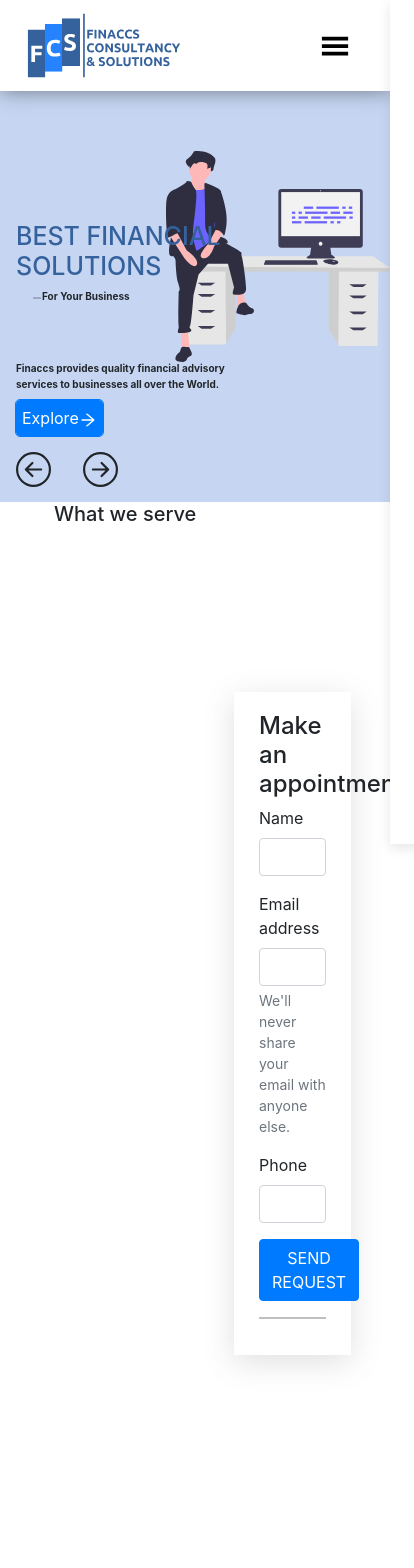
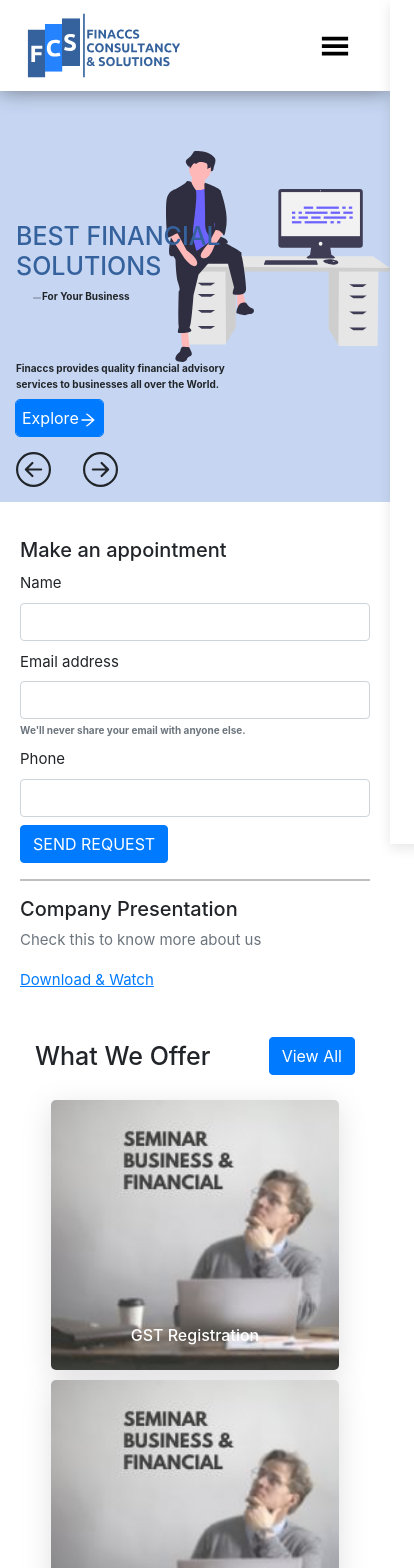
Before and after one commit to imjatinx/Finaccs-React-Website, a React (Create React App) app: page / in a window 390 px wide. Shown: the top 1568 px of the page, 414 px wide, since content can reach past the window. Before the commit the page ends 1355 px from the top, so only its background shows below. Built offline with nearby package versions, Linux system fonts and the light colour scheme.

Commit message:
form and service section added

```diff
--- a/public/index.html
+++ b/public/index.html
@@ -1,11 +1,13 @@
 <!doctype html>
 <html lang="en">
 <head>
-    <meta charset="utf-8">
-    <meta name="viewport" content="width=device-width, initial-scale=1">
+  <meta charset="UTF-8">
+  <meta http-equiv="X-UA-Compatible" content="IE=edge">
+  <meta name="viewport" content="width=device-width, initial-scale=1.0">
 
   <!-- BootStrap 5 -->
-    <link href="https://cdn.jsdelivr.net/npm/bootstrap@5.2.0-beta1/dist/css/bootstrap.min.css" rel="stylesheet" integrity="sha384-0evHe/X+R7YkIZDRvuzKMRqM+OrBnVFBL6DOitfPri4tjfHxaWutUpFmBp4vmVor" crossorigin="anonymous">
+  <link href="https://cdn.jsdelivr.net/npm/bootstrap@5.2.0-beta1/dist/css/bootstrap.min.css" rel="stylesheet"
+    integrity="sha384-0evHe/X+R7YkIZDRvuzKMRqM+OrBnVFBL6DOitfPri4tjfHxaWutUpFmBp4vmVor" crossorigin="anonymous">
 
   <!-- Font Awesome w3schools.com -->
   <script src='https://kit.fontawesome.com/a076d05399.js' crossorigin='anonymous'></script>
@@ -20,6 +22,9 @@
   <noscript>You need to enable JavaScript to run this app.</noscript>
   <div id="root"></div>
 
-    <script src="https://cdn.jsdelivr.net/npm/bootstrap@5.2.0-beta1/dist/js/bootstrap.bundle.min.js" integrity="sha384-pprn3073KE6tl6bjs2QrFaJGz5/SUsLqktiwsUTF55Jfv3qYSDhgCecCxMW52nD2" crossorigin="anonymous"></script>
+  <script src="https://cdn.jsdelivr.net/npm/bootstrap@5.2.0-beta1/dist/js/bootstrap.bundle.min.js"
+    integrity="sha384-pprn3073KE6tl6bjs2QrFaJGz5/SUsLqktiwsUTF55Jfv3qYSDhgCecCxMW52nD2"
+    crossorigin="anonymous"></script>
 </body>
+
 </html>
--- a/src/Components/EnquiryForm.jsx
+++ b/src/Components/EnquiryForm.jsx
@@ -1,27 +1,33 @@
 import React from 'react'
+import { Link } from 'react-router-dom'
 import '../Styling/EnquiryForm.css'
 
 export default function EnquiryForm() {
   return (
-    <div className='appointment_form'>
-      <h4>Make an appointment</h4>
-      <form>
-        <div className="mb-3">
+    <div className='row appointment_form'>
+      <form className='col-lg-12 col-md-6 col-sm-6 col-xs-12'>
+        <h4>Make an appointment</h4>
+        <div className="mb-2">
           <label htmlFor="name" className="form-label">Name</label>
-          <input type="name" className="form-control" />
+          <input type="name" className="form-control" required/>
         </div>
-        <div className="mb-3">
+        <div className="mb-2">
           <label htmlFor="email" className="form-label">Email address</label>
-          <input type="email" className="form-control" />
+          <input type="email" className="form-control" required/>
           <div className="form-text">We'll never share your email with anyone else.</div>
         </div>
-        <div className="mb-3">
+        <div className="mb-2">
           <label htmlFor="phone" className="form-label">Phone</label>
-          <input type="phone" className="form-control" />
+          <input type="phone" className="form-control" required/>
         </div>
         <button type="submit" className="btn btn-primary">SEND REQUEST</button>
+        <hr style={{ border: "1px solid black" }} />
       </form>
-      <hr style={{border: "1px solid black"}}/>
+      <div className='col-lg-12 col-md-6 col-sm-6 col-xs-12 presentation'>
+        <h4>Company Presentation</h4>
+        <p className='text-muted'>Check this to know more about us </p>
+        <Link className='download_link' to='#'>Download & Watch</Link>
+      </div>
     </div>
   )
 }
--- a/src/Components/ServicesSection.jsx
+++ b/src/Components/ServicesSection.jsx
@@ -1,11 +1,43 @@
 import React from 'react'
 import '../Styling/ServicesSection.css'
+// import Service from '../assets/Service.jpg'
+import EnquiryForm from '../Components/EnquiryForm'
 
 export default function ServicesSection() {
     return (
-        <div className='container mx-4 row'>
-            <div className="col-6 Service_section">
-                <h5>What we serve</h5>
+        <div className='row mx-auto py-3'>
+            <div className="col-lg-6 col-md-12 col-12 order-lg-1 order-md-2 order-2 Service_section">
+                <div className="heading d-flex align-items-center justify-content-between">
+                    <h4>What We Offer</h4>
+                    <button className='btn btn-primary'>View All</button>
+                </div>
+                <div className="Service_item">
+                    <div className="item">
+                        <div className="title_bar">
+                            <h6>GST Registration</h6>
+                        </div>
+                    </div>
+                    <div className="item">
+                        <div className="title_bar">
+                            <h6>Tax Filing</h6>
+                        </div>
+                    </div>
+                </div>
+                <div className="Service_item">
+                    <div className="item">
+                        <div className="title_bar">
+                            <h6>Audit Filing</h6>
+                        </div>
+                    </div>
+                    <div className="item">
+                        <div className="title_bar">
+                            <h6>Financial Planning</h6>
+                        </div>
+                    </div>
+                </div>
+            </div>
+            <div className="col-lg-6 col-md-12 col-12 order-lg-2 order-md-1 order-1 form_div">
+                <EnquiryForm />
             </div>
         </div>
     )
--- a/src/Pages/Home.jsx
+++ b/src/Pages/Home.jsx
@@ -1,7 +1,7 @@
 import React from 'react'
 import Navbar from '../Components/Navbar'
 import Header from '../Components/Header'
-import EnquiryForm from '../Components/EnquiryForm'
+// import EnquiryForm from '../Components/EnquiryForm'
 import ServicesSection from '../Components/ServicesSection'
 // import Footer from '../Components/Footer'
 
@@ -10,7 +10,6 @@ export default function Home() {
     <>
     <Navbar/>
     <Header/>
-    <EnquiryForm/>
     <ServicesSection/>
     {/* <Footer/> */}
     </>
--- a/src/Pages/Services.jsx
+++ b/src/Pages/Services.jsx
@@ -1,13 +1,13 @@
 import React from 'react'
 import Navbar from '../Components/Navbar'
 import Footer from '../Components/Footer'
-import ServicesSection from '../Components/ServicesSection'
+// import ServicesSection from '../Components/ServicesSection'
 
 export default function Services() {
   return (
     <>
     <Navbar/>
-    <ServicesSection/>
+    {/* <ServicesSection/> */}
     <Footer/>
     </>
   )
--- a/src/Styling/EnquiryForm.css
+++ b/src/Styling/EnquiryForm.css
@@ -1,10 +1,57 @@
 .appointment_form{
-    position: absolute;
-    width: 30vw;
-    right: 10%;
+    border-radius: 5px;
+    position: relative;
+    top: -12%;
+    width: 40vw;
     padding: 20px 25px;
-    top: 82%;
     box-shadow: rgba(100, 100, 111, 0.2) 0px 7px 29px 0px;
     background: transparent;
     backdrop-filter: blur(10px);
 }
+
+form h4, .presentation h4{
+    font-size: 25px;
+}
+
+label{
+    font-size: 17px;
+}
+
+.download_link{
+    text-decoration: underline;
+}
+
+@media screen and (max-width: 991px) {
+    .appointment_form{
+        top: 0;
+        width: 100vw;
+        box-shadow: none;
+        backdrop-filter: none;
+    }
+}
+
+@media screen and (max-width: 690px) {
+    form h4, .presentation h4{
+        font-size: 20px;
+    }
+
+    label{
+        font-size: 15px;
+    }
+
+    .form-text{
+        font-size: 10px;
+        font-weight: bolder;
+    }
+
+    .presentation p, .presentation .download_link{
+        font-size: 15px;
+    }
+
+}
+
+@media screen and (max-width: 572px) {
+    .appointment_form{
+        padding: 20px 5px;
+    }
+}
--- a/src/Styling/Header.css
+++ b/src/Styling/Header.css
@@ -53,6 +53,7 @@
 
 .leftIcon, .rightIcon{
     font-size: 35px;
+    cursor: pointer;
 }
 
 .hero_image_section{
--- a/src/Styling/ServicesSection.css
+++ b/src/Styling/ServicesSection.css
@@ -0,0 +1,70 @@
+.heading{
+    padding: 25px 20px;
+}
+
+.heading h4{
+    font-size: 25px;
+    margin: 0;
+}
+
+.Service_item{
+    display: flex;
+    justify-content: space-around;
+    padding: 20px 0px;
+}
+
+.form_div{
+    display: flex;
+    justify-content: center;
+}
+
+.item{
+    width: calc(45% - 5px);
+    height: 270px;
+    text-align: center;
+    border-radius: 5px;
+    background: url('../assets/Service.jpg') no-repeat; /* 220X200px Image size */
+    background-size: cover;
+    color: white;
+    position: relative;
+    cursor: pointer;
+}
+
+.title_bar{
+    border: none;
+    border-radius: 0px 0px 5px 5px;
+    display: flex;
+    justify-content: center;
+    align-items: center;
+    position: absolute;
+    width: 100%;
+    height: 60px;
+    bottom: 0;
+    left: 0;
+    transition:all 0.2s ease;
+}
+
+.item:hover > .title_bar{
+    background-color: white;
+    color: black;
+    box-shadow: rgba(100, 100, 111, 0.2) 0px 7px 29px 0px;
+}
+
+@media screen and (max-width: 991px) {
+    .item{
+        box-shadow: rgba(100, 100, 111, 0.2) 0px 7px 29px 0px;
+    }
+}
+
+@media screen and (max-width: 508px) {
+    .Service_item{
+        flex-direction: column;
+        padding: 0;
+        align-items: center;
+    }
+
+    .item{
+        margin-bottom: 10px;
+        width: calc(80%);
+    }
+}
```
Also changed, not shown: src/assets/Service.jpg (added), src/workingResources/headerAnimation.txt (deleted). Lines whose indentation alone changed are shown as unchanged.
